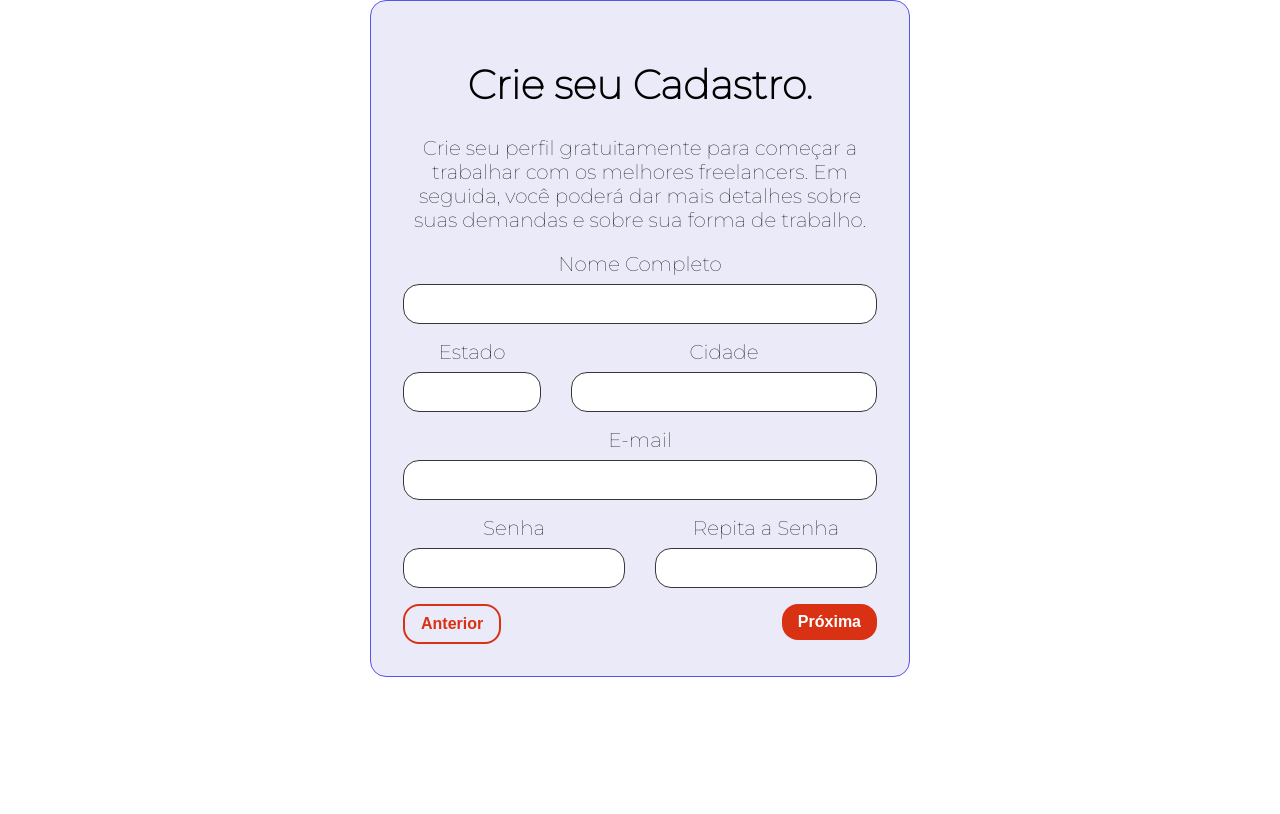
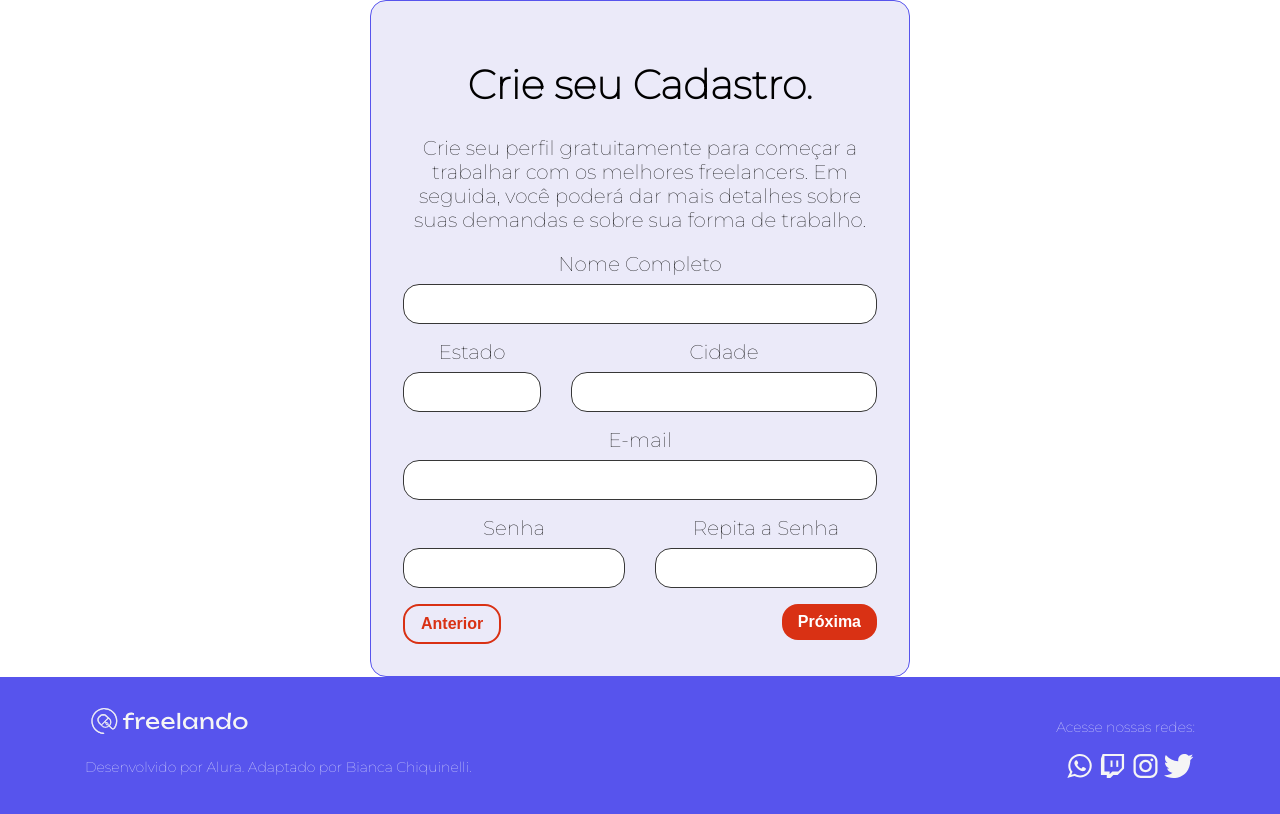
Before and after one commit to chiquinelli-bia/freelando, a React (Vite) app: page / in a window 1280 px wide. Built offline with nearby package versions, Linux system fonts and the light colour scheme.

Commit message:
feat(Footer): termina componente Footer

```diff
--- a/src/App.jsx
+++ b/src/App.jsx
@@ -5,6 +5,7 @@ import { Tipografia } from "./componentes/tipografia";
 import { CampoTexto } from "./componentes/campoTexto";
 import { Botao } from "./componentes/button";
 import { Col, Container, Row } from "react-grid-system";
+import Footer from "./componentes/rodape";
 
 function App() {
   return (
@@ -62,6 +63,7 @@ function App() {
           </Col>
         </Row>
       </Container>
+      <Footer />
     </ProvedorTema>
   );
 }
--- a/src/componentes/rodape/index.jsx
+++ b/src/componentes/rodape/index.jsx
@@ -1,11 +1,34 @@
 import styled from "@emotion/styled";
+import { Col, Container, Row } from "react-grid-system";
+import { Tipografia } from "../tipografia";
+import { FreelandoLogo } from "../icones/logo";
+import { ListaInlineRodape } from "../listaInline";
 
-export const Rodape = styled.footer`
+const Rodape = styled.footer`
   background: ${(props) => props.theme.cores.primarias.a};
-  padding: ${(props) => props.theme.espacamentos.xl};
+  padding: ${(props) => props.theme.espacamentos.m};
   color: ${(props) => props.theme.cores.branco};
 `;
 
 export default function Footer() {
-  return <Rodape></Rodape>;
+  return (
+    <Rodape>
+      <Container>
+        <Row align="center">
+          <Col>
+            <FreelandoLogo height={40} width={176} />
+            <Tipografia variante="legenda" componente="legenda">
+              Desenvolvido por Alura. Adaptado por Bianca Chiquinelli.
+            </Tipografia>
+          </Col>
+          <Col style={{ textAlign: "right" }}>
+            <Tipografia variante="legenda" componente="legenda">
+              Acesse nossas redes:
+            </Tipografia>
+            <ListaInlineRodape />
+          </Col>
+        </Row>
+      </Container>
+    </Rodape>
+  );
 }
--- a/src/componentes/themeProvider/index.jsx
+++ b/src/componentes/themeProvider/index.jsx
@@ -12,7 +12,7 @@ const tema = {
     },
     secundarias: {
       a: "#EBEAF9",
-      b: "F8F8FD",
+      b: "#F8F8FD",
       c: "",
     },
     neutras: {
```
